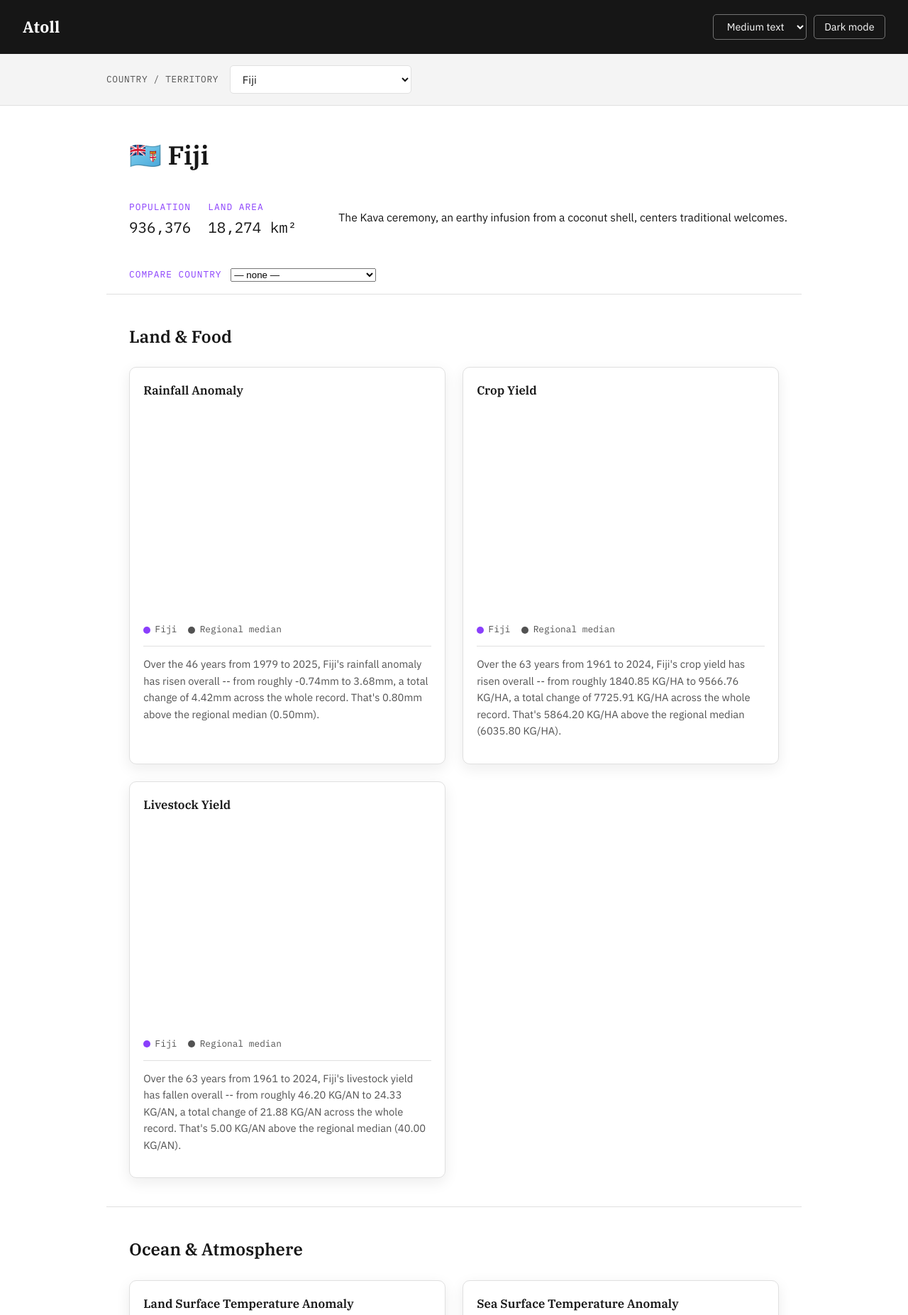
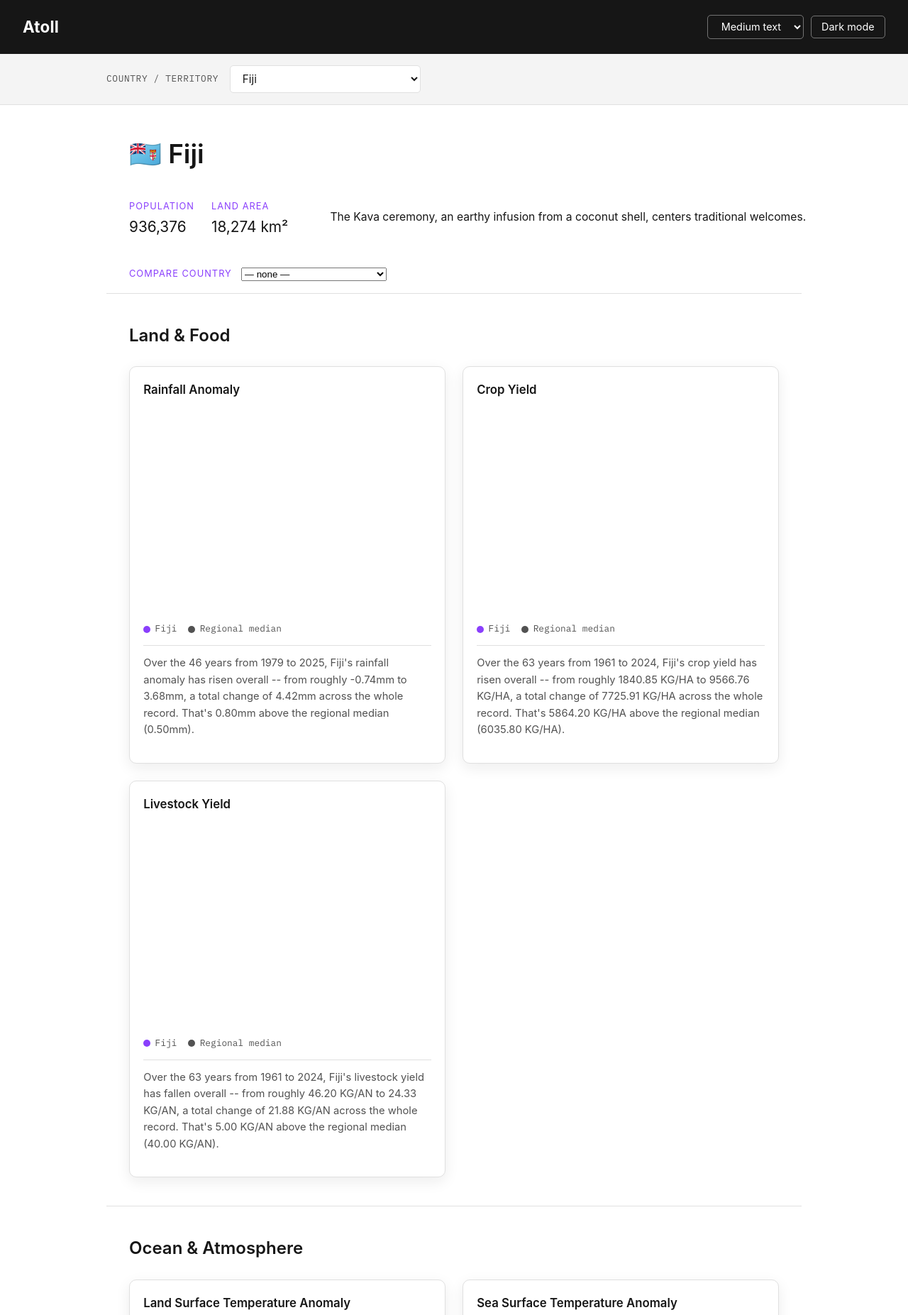
Before and after one commit to edimaudo/Atoll, a FastAPI app: page /app in a window 1280 px wide. Shown: the top 1853 px of the page at 71% size. Run offline with FastAPI, Linux system fonts and the light colour scheme; a map, chart or similar area stays blank; some libraries are stand-ins or nearby versions.

Commit message:
Update style.css

```diff
--- a/static/css/style.css
+++ b/static/css/style.css
@@ -50,20 +50,20 @@ body {
     margin: 0;
     background: var(--page-bg);
     color: var(--ink);
-    font-family: 'IBM Plex Sans', system-ui, sans-serif;
+    font-family: 'Inter', system-ui, sans-serif;
     line-height: 1.6;
     transition: background-color 0.25s ease, color 0.25s ease;
 }
 
 h1, h2, h3 {
-    font-family: 'IBM Plex Serif', serif;
+    font-family: 'Inter', sans-serif;
     font-weight: 600;
     color: var(--ink);
     margin: 0 0 0.4em 0;
 }
 
 .eyebrow {
-    font-family: 'IBM Plex Mono', monospace;
+    font-family: 'Inter', monospace;
     font-size: 0.8rem;
     letter-spacing: 0.08em;
     text-transform: uppercase;
@@ -76,7 +76,7 @@ a { color: var(--brand); }
 [data-theme="dark"] a { color: var(--brand-light); }
 
 .data-figure {
-    font-family: 'IBM Plex Mono', monospace;
+    font-family: 'Inter', monospace;
 }
 
 /* ---------- header / footer ---------- */
@@ -91,7 +91,7 @@ a { color: var(--brand); }
 }
 
 .wordmark {
-    font-family: 'IBM Plex Serif', serif;
+    font-family: 'Inter', sans-serif;
     font-weight: 700;
     font-size: 1.4rem;
     color: var(--foam) !important;
```
